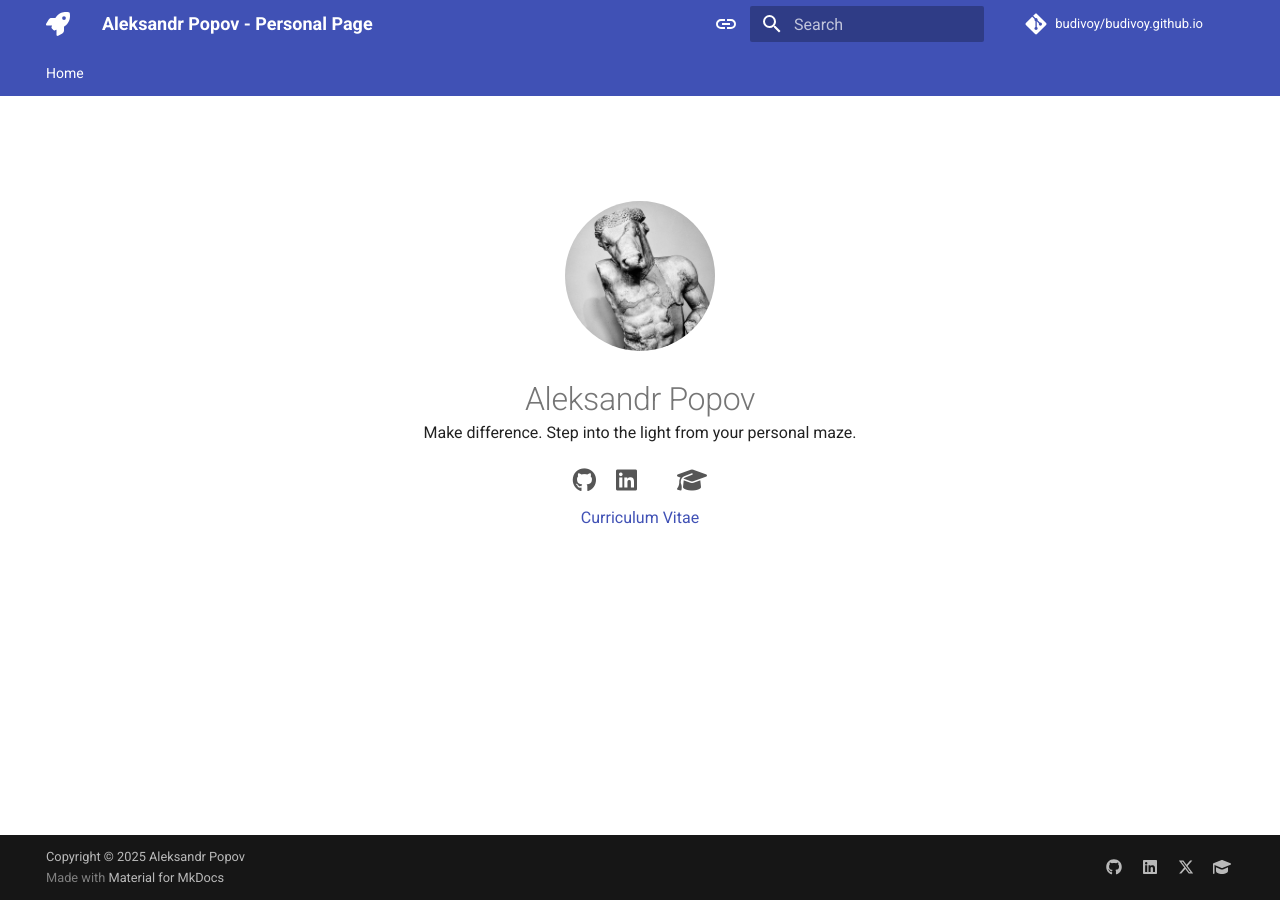
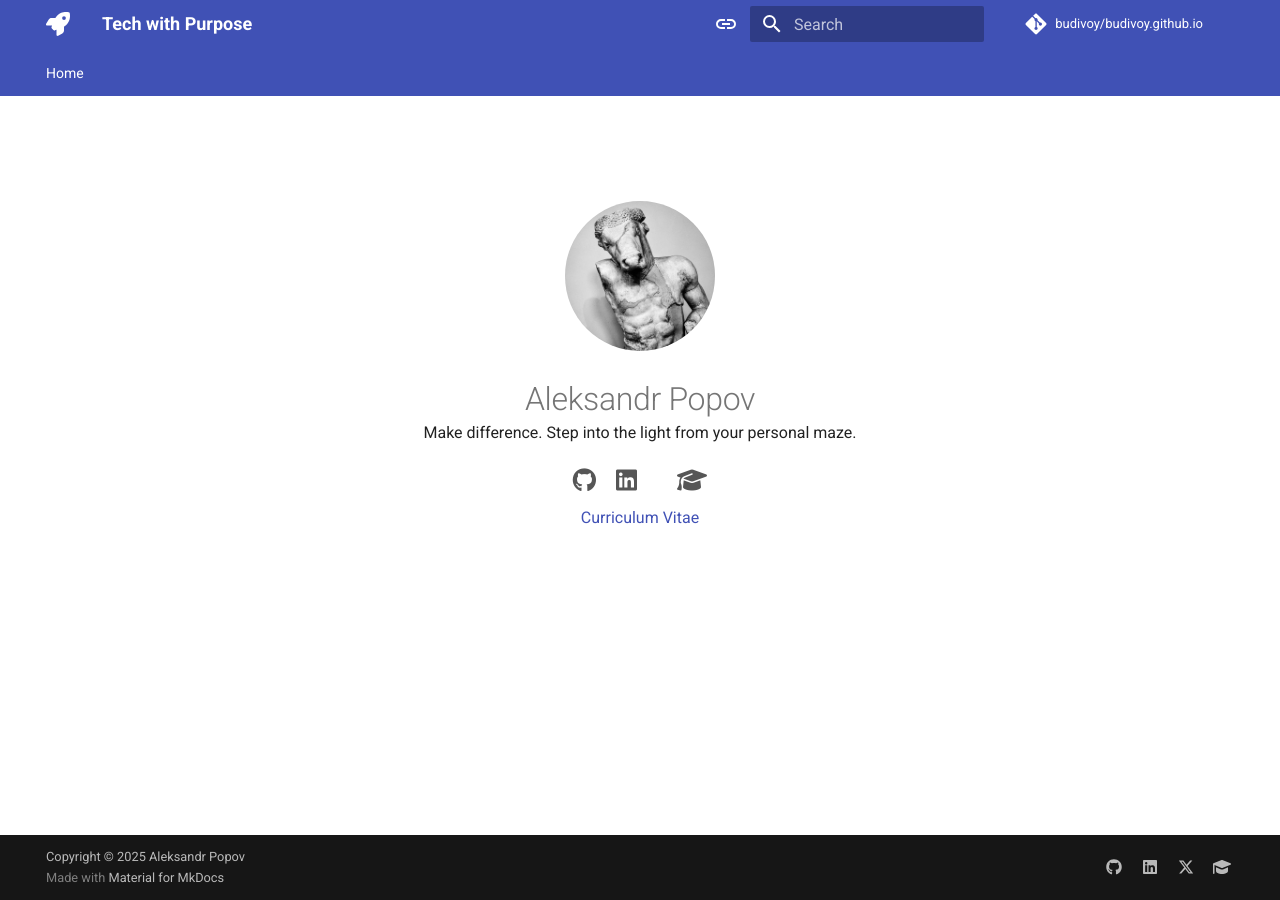
Before and after one commit to budivoy/budivoy.github.io, an MkDocs documentation site: the page built from docs/index.md, in a window 1280 px wide. Built offline with MkDocs 1.6.1 and Material for MkDocs 9.7.7, drawn with Linux system fonts in a browser that asks for light colours; comment, search, counter and statistics services are not loaded.

Commit message:
refactor(main): Change site name

```diff
--- a/docs/index.md
+++ b/docs/index.md
@@ -1,6 +1,6 @@
 ---
 template: main.html
-title: Aleksandr Popov - Personal Page
+title: Tech with Purpose
 hide:
     - toc
     - navigation
--- a/mkdocs.yml
+++ b/mkdocs.yml
@@ -1,4 +1,4 @@
-site_name: Aleksandr Popov - Personal Page
+site_name: Tech with Purpose
 site_url: https://budivoy.github.io
 site_author: Aleksandr Popov
 site_description: >-
```
